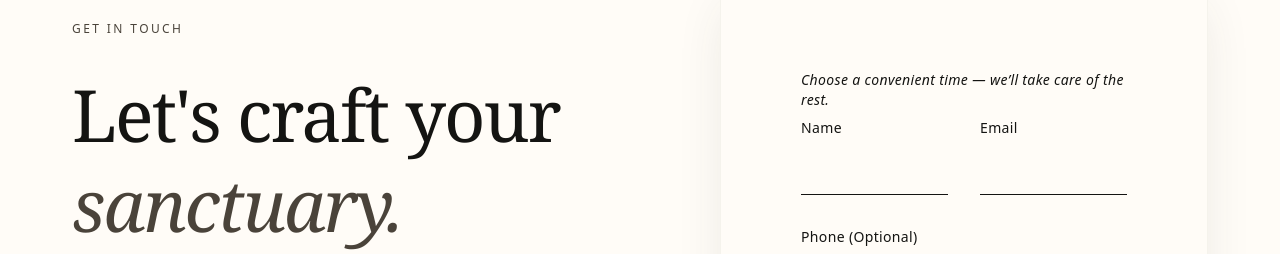
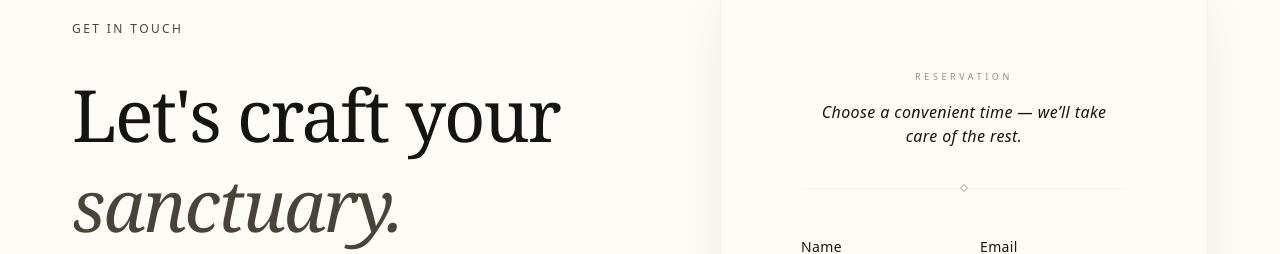
Before and after one commit to Onehostingeurope/spacesorganizers, a Next.js app: page /en/contact in a window 1280 px wide. Shown: the part 187-441 px from the top of the page. Built offline with nearby package versions, Linux system fonts and the light colour scheme; no server answers.

Commit message:
style: refine contact form subtitle styling

```diff
--- a/src/components/blocks/ContactForm.tsx
+++ b/src/components/blocks/ContactForm.tsx
@@ -47,9 +47,16 @@ export function ContactForm({ subtitle }: { subtitle?: string }) {
   return (
     <form onSubmit={handleSubmit} className="space-y-8">
       {subtitle && (
-        <p className="font-body text-charcoal/60 text-sm tracking-wide mb-2 italic">
-          {subtitle}
-        </p>
+        <div className="text-center mb-12 pb-10 border-b border-outline-variant/15 relative">
+          <span className="font-label text-[9px] uppercase tracking-[0.4em] text-primary/60 block mb-4">
+            Reservation
+          </span>
+          <p className="font-body text-charcoal/80 text-sm md:text-base tracking-wide font-light italic px-4">
+            {subtitle}
+          </p>
+          {/* Subtle decorative dot */}
+          <div className="absolute -bottom-[3px] left-1/2 -translate-x-1/2 w-1.5 h-1.5 bg-surface border border-outline-variant rotate-45" />
+        </div>
       )}
       <div className="grid grid-cols-1 md:grid-cols-2 gap-8">
         <div className="space-y-2">
```
